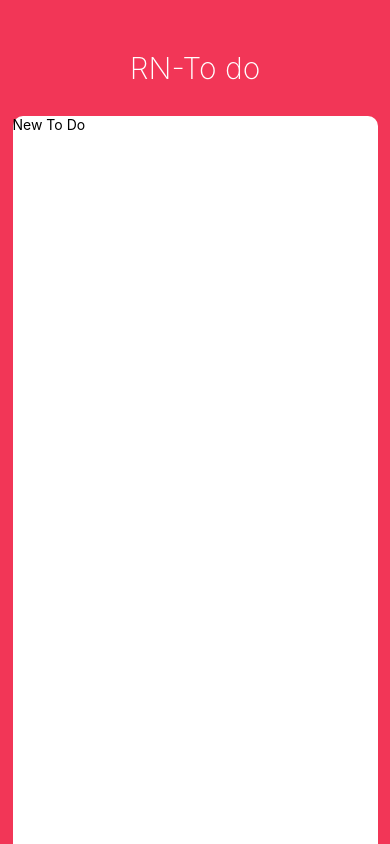
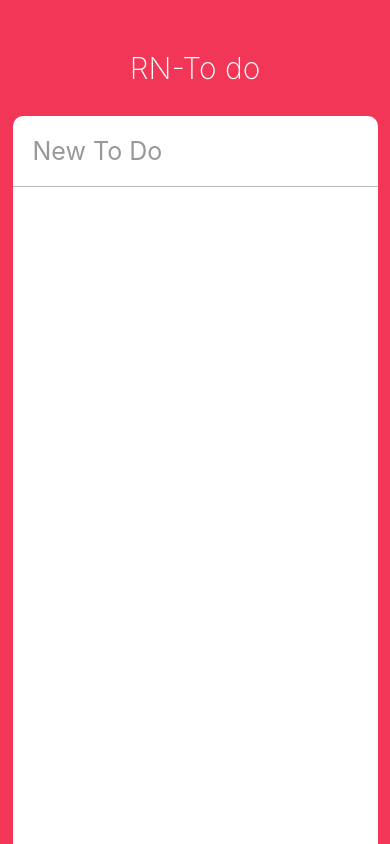
Before and after one commit to habadong/RN_Todo, a React Native app: screen / in a window 390 px wide. Built offline with nearby package versions, Linux system fonts and the light colour scheme.

Commit message:
TextInput 수정

```diff
--- a/App.js
+++ b/App.js
@@ -4,16 +4,34 @@ import { SafeAreaView, StyleSheet, ScrollView, View, Text, StatusBar, TextInput,
 const { height, width } = Dimensions.get("window");
 
 class App extends React.Component {
+  state = {
+    newToDo : "",
+  };
+  _contollNewToDo = (text) => {
+    this.setState({
+      newToDo : text
+    });
+  }
+
   render() {
+    const { newToDo } = this.state;
     return (
       <View style={styles.container}>
         <StatusBar barStyle="light-content"/>
         <Text style={styles.title}>RN-To do</Text>
         <View style={styles.card}>
-          <TextInput style={styles.input} placeholder={"New To Do"} />
+          <TextInput
+            style={styles.input}
+            placeholder={"New To Do"}
+            value={newToDo}
+            onChangeText={this._contollNewToDo}
+            placeholderTextColor={'#999'}
+            returnKeyType={"done"}
+            autoCorrect={false}
+          />
         </View>
       </View>
-    )
+    );
   }
 }
 
@@ -53,6 +71,12 @@ const styles = StyleSheet.create({
         elevation : 3
       }
     })
+  },
+  input : {
+    padding : 20,
+    borderBottomColor : '#bbb',
+    borderBottomWidth : 1,
+    fontSize : 25,
   }
 });
 
```
